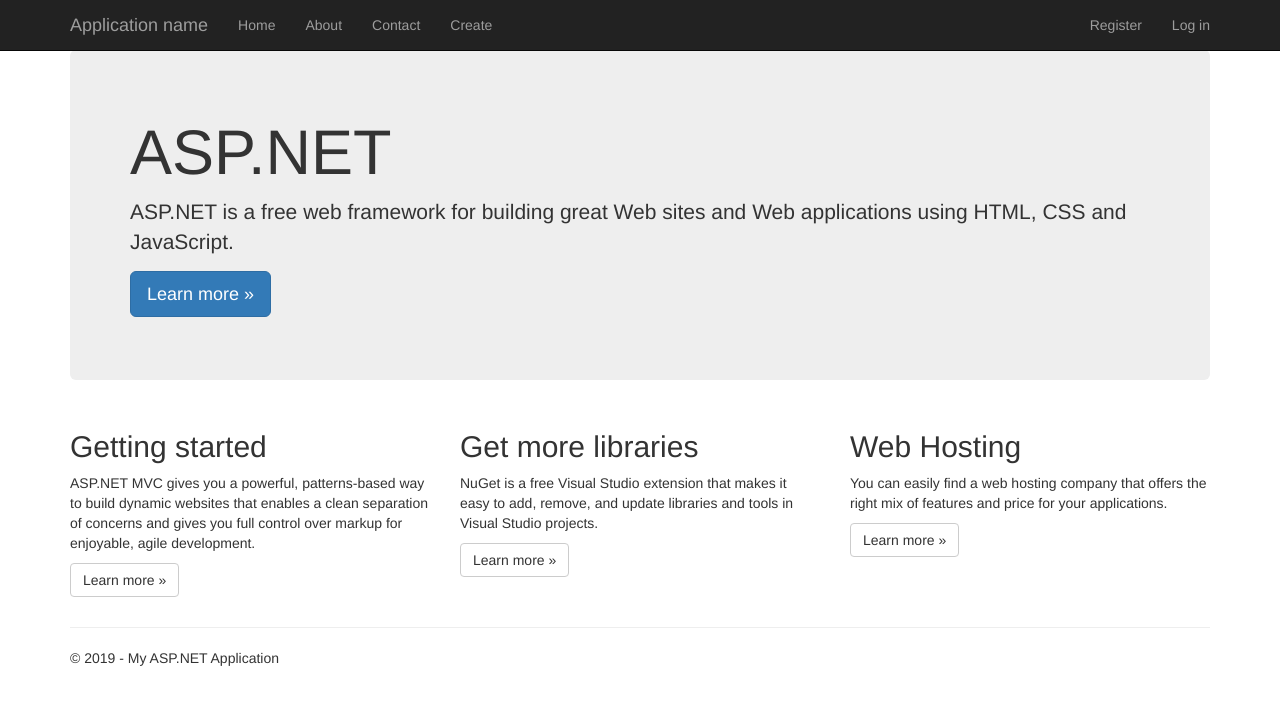
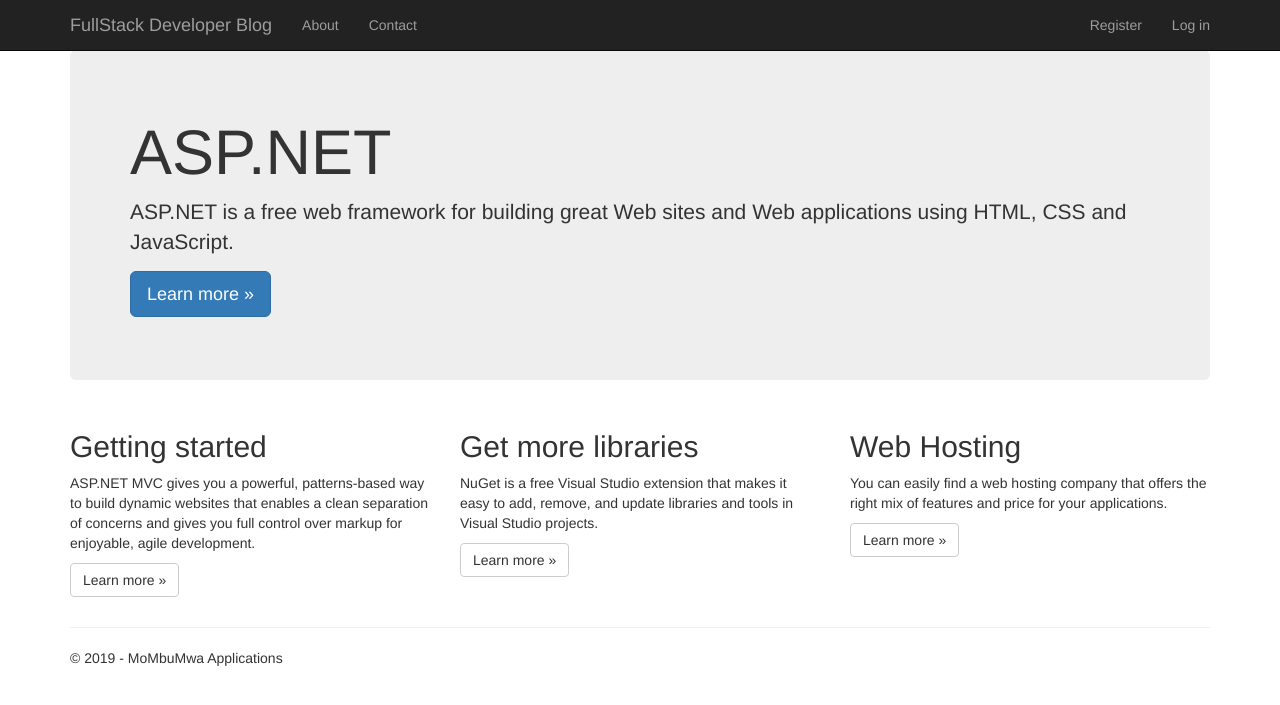
Before and after one commit to african-codeninja/MwangiBlogApp, an ASP.NET MVC app: page /Home in a window 1280 px wide. Shown: the top 705 px of the page. Run offline with ASP.NET Core 8 and stand-ins for ASP.NET MVC 5, Linux system fonts and the light colour scheme; the project's own start-up code is not run, and a stand-in starts its controllers and pages; some libraries are stand-ins or nearby versions.

Commit message:
Update _Layout.cshtml
Chaninging link tags in my blogpost

```diff
--- a/MwangiBlogApp/Views/Shared/_Layout.cshtml
+++ b/MwangiBlogApp/Views/Shared/_Layout.cshtml
@@ -17,14 +17,14 @@
                     <span class="icon-bar"></span>
                     <span class="icon-bar"></span>
                 </button>
-                @Html.ActionLink("Application name", "Index", "Home", new { area = "" }, new { @class = "navbar-brand" })
+                @Html.ActionLink("FullStack Developer Blog", "Index", "blogposts", new { area = "" }, new { @class = "navbar-brand" })
             </div>
             <div class="navbar-collapse collapse">
                 <ul class="nav navbar-nav">
-                    <li>@Html.ActionLink("Home", "Index", "Home")</li>
+                    @*<li>@Html.ActionLink("Home", "Index", "Home")</li>*@
                     <li>@Html.ActionLink("About", "About", "Home")</li>
                     <li>@Html.ActionLink("Contact", "Contact", "Home")</li>
-                    <li>@Html.ActionLink("Create", "create", "blogposts")</li>
+                    @*<li>@Html.ActionLink("Create", "create", "blogposts")</li>*@
                     @*<li>@Html.ActionLink("Edit", "edit", "blogposts")</li>*@
                 </ul>
                 @Html.Partial("_LoginPartial")
@@ -35,7 +35,7 @@
         @RenderBody()
         <hr />
         <footer>
-            <p>&copy; @DateTime.Now.Year - My ASP.NET Application</p>
+            <p>&copy; @DateTime.Now.Year - MoMbuMwa Applications</p>
         </footer>
     </div>
 
```
